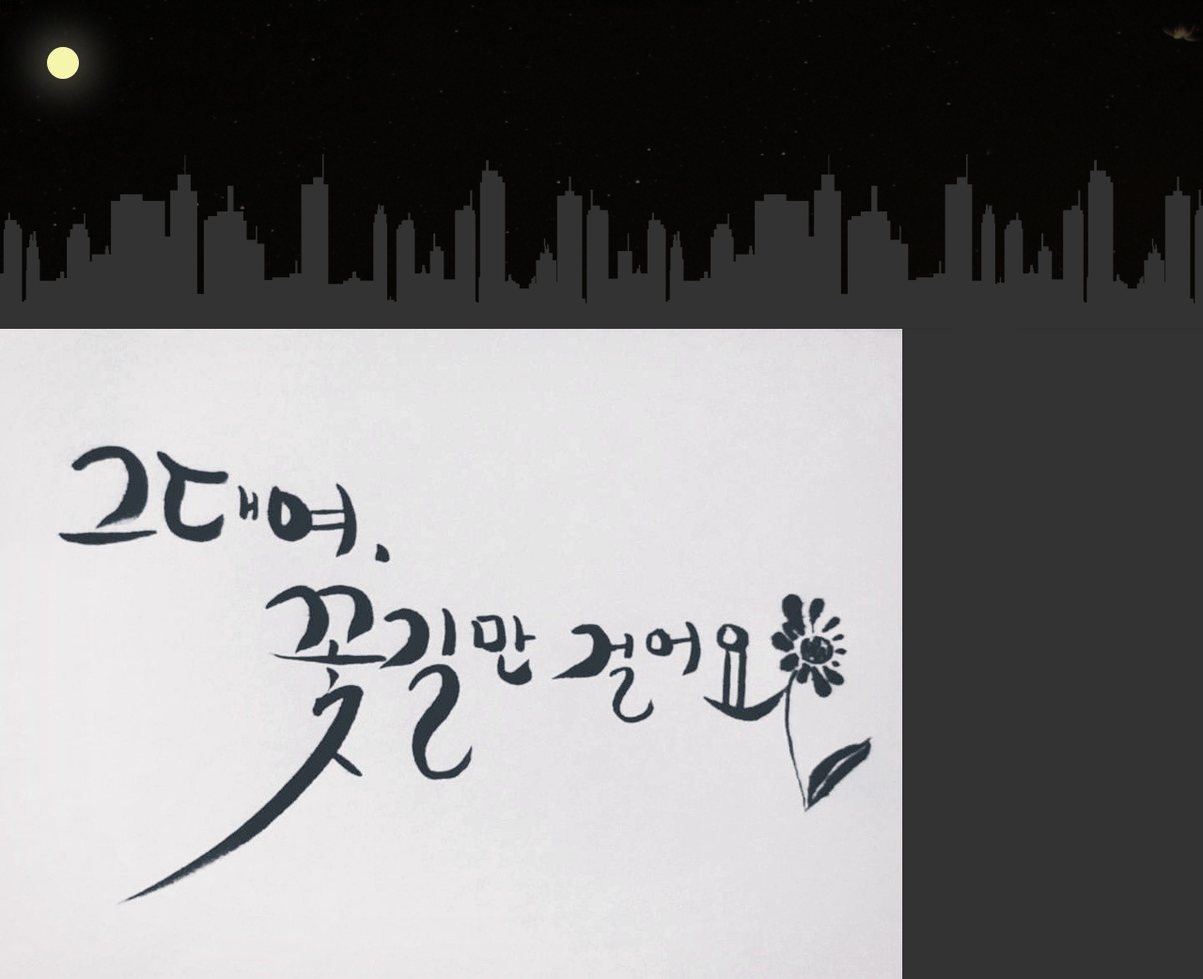
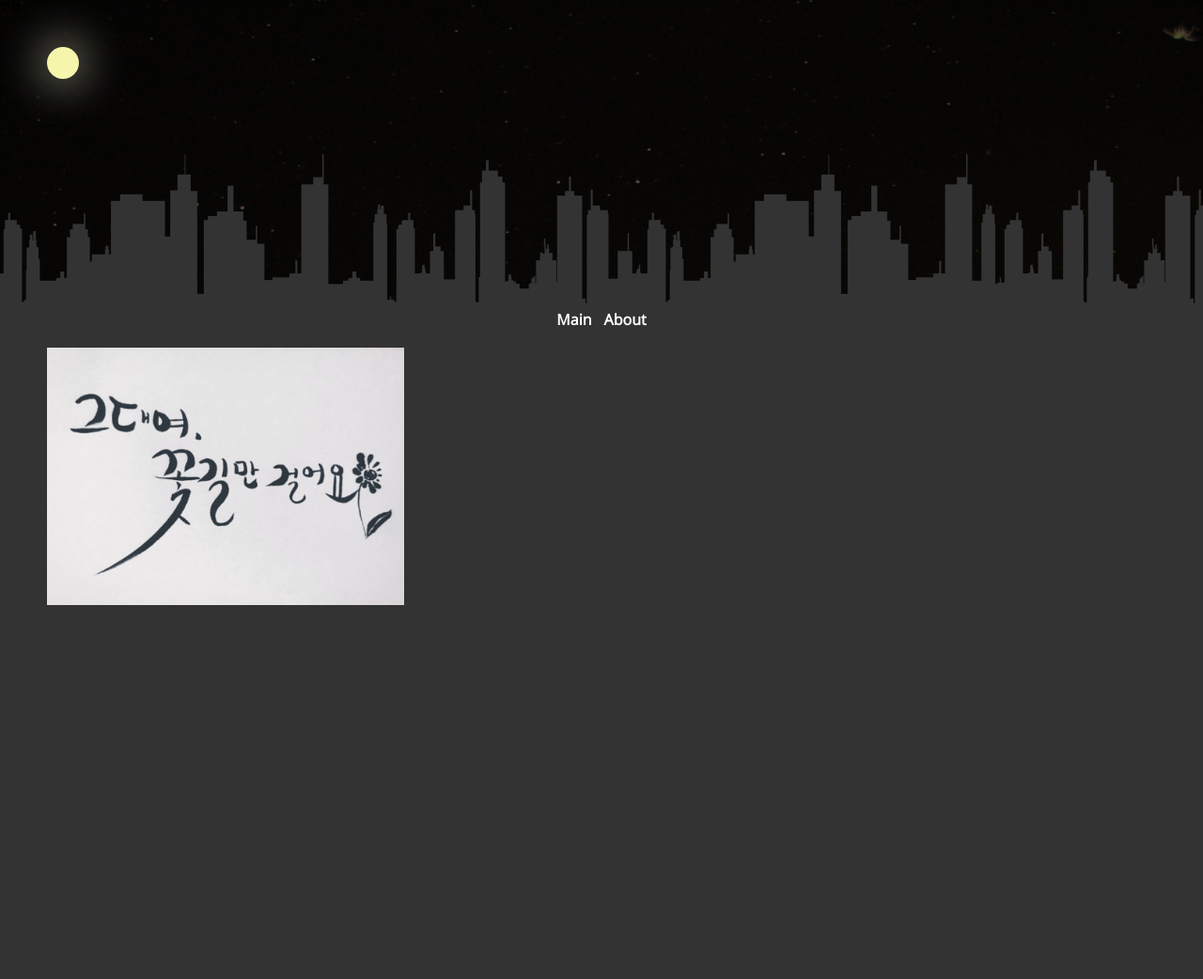
Before and after one commit to A-fullmoon/A-fullmoon.github.io, a Jekyll site: the page built from index.html, in a window 1280 px wide. Shown: the whole page at 94% size. Built offline with Jekyll 4.4.1, drawn with Linux system fonts in a browser that asks for light colours; after the commit the page ends 900 px from its top, so only the background shows below that.

Commit message:
리스트 추가

```diff
--- a/_includes/head.html
+++ b/_includes/head.html
@@ -2,6 +2,8 @@
 	<meta charset="utf-8">
 	<meta http-equiv="X-UA-Compatible" content="IE=edge">
 	<meta name="viewport" content="width=device-width,initial-scale=1,minimum-scale=1,maximum-scale=1">
+	<link rel="stylesheet" href="https://fonts.googleapis.com/css?family=Open+Sans">
+	<link rel="stylesheet" href="https://fonts.googleapis.com/css?family=Noto+Sans">
 	<link rel="stylesheet" href="/css/common.css">
 
 	<title>{{ site.title }}</title>
--- a/_includes/header.html
+++ b/_includes/header.html
@@ -1,4 +1,9 @@
 <header class="header">
 	<div class="moon"></div>
 	<h1 class="logo">만월</h1>
+
+	<nav class="menu">
+		<a href="/">Main</a>
+		<a href="/about/">About</a>
+	</nav>
 </header>
--- a/about.html
+++ b/about.html
@@ -1,5 +1,5 @@
 ---
-layout: page
+layout: default
 permalink: /about/
 ---
 
--- a/css/common.css
+++ b/css/common.css
@@ -11,3 +11,10 @@ body{background:#333}
 
 header{position:relative;width:100%;height:350px;background:url('/img/bg_header.jpg') repeat center}
 header .moon{position:absolute;top:50px;left:50px;width:34px;height:34px;background:#f5f5ac;border-radius:50%;box-shadow:0 0 50px #fffde5}
+header .menu{position:absolute;bottom:0;left:0;right:0;text-align:center}
+header .menu a{display:inline-block;margin:0 5px;color:#fff;font-size:16px;font-weight:bold}
+
+.post_list{display:flex;flex-wrap:wrap;max-width:1200px;margin:0 auto;padding:10px 0}
+.post_list .item{flex:1 0 300px;margin:10px}
+.post_list .item:empty{height:0}
+.post_list .item img{width:100%}
--- a/index.html
+++ b/index.html
@@ -3,11 +3,18 @@ layout: default
 ---
 
 <main>
-	<ul class="post_list">
+	<div class="post_list">
 		{% for post in site.posts %}
-		<li>
+		<button class="item">
 			<img src="{{ post.image }}" alt="{{ post.title }}">
-		</li>
+		</button>
 		{% endfor %}
-	</ul>
+		<button class="item"></button>
+		<button class="item"></button>
+		<button class="item"></button>
+		<button class="item"></button>
+		<button class="item"></button>
+		<button class="item"></button>
+		<button class="item"></button>
+	</div>
 </main>
```
